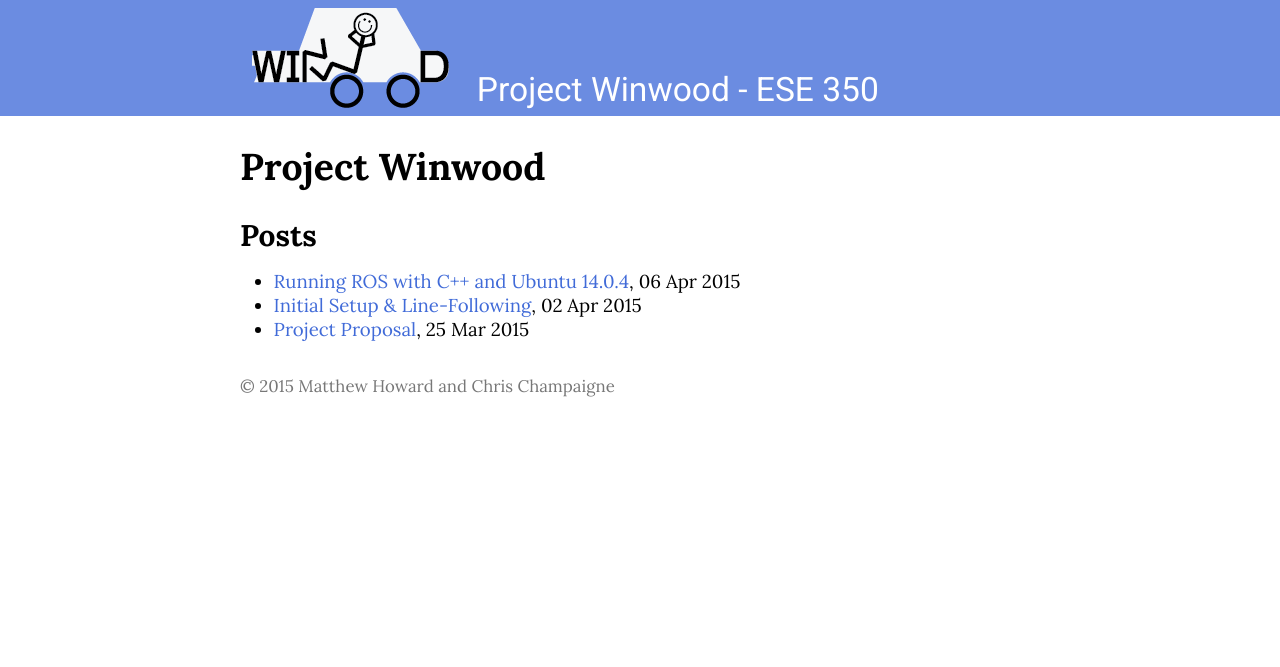
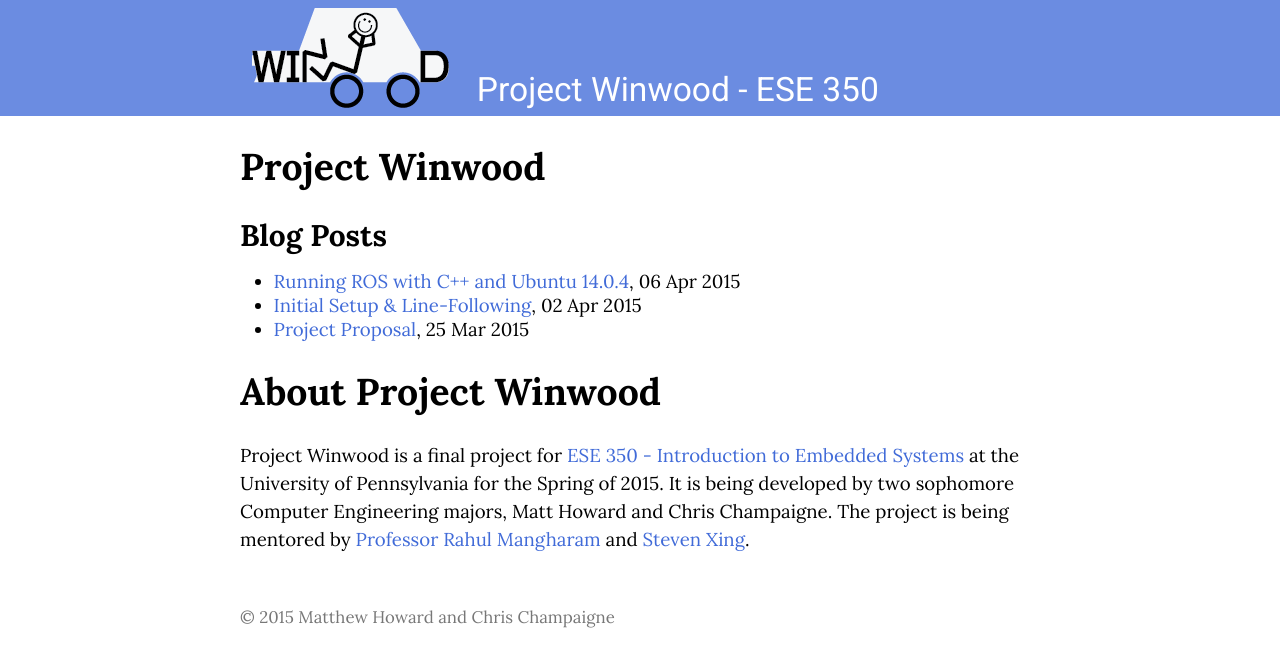
Before and after one commit to moward/project-winwood, a Jekyll site: the page built from index.md, in a window 1280 px wide. Shown: the top 667 px of the page. Built offline with Jekyll 4.4.1, drawn with Linux system fonts in a browser that asks for light colours.

Commit message:
Moved about content to index

```diff
--- a/index.md
+++ b/index.md
@@ -6,7 +6,11 @@ title: Home
 
 #Project Winwood
 
-##Posts
+##Blog Posts
 
 {% for post in site.posts %}
 - [{{ post.title }}]({{ post.url }}), {{ post.date | date_to_string }}{% endfor %}
+
+#About Project Winwood
+
+Project Winwood is a final project for [ESE 350 - Introduction to Embedded Systems](http://www.seas.upenn.edu/~ese350/) at the University of Pennsylvania for the Spring of 2015. It is being developed by two sophomore Computer Engineering majors, Matt Howard and Chris Champaigne. The project is being mentored by [Professor Rahul Mangharam](http://www.seas.upenn.edu/~rahulm/) and [Steven Xing](http://www.seas.upenn.edu/cmpe/student-profiles/xing.php).
```
Also changed, not shown: about.md (deleted, +0 -9 lines).
